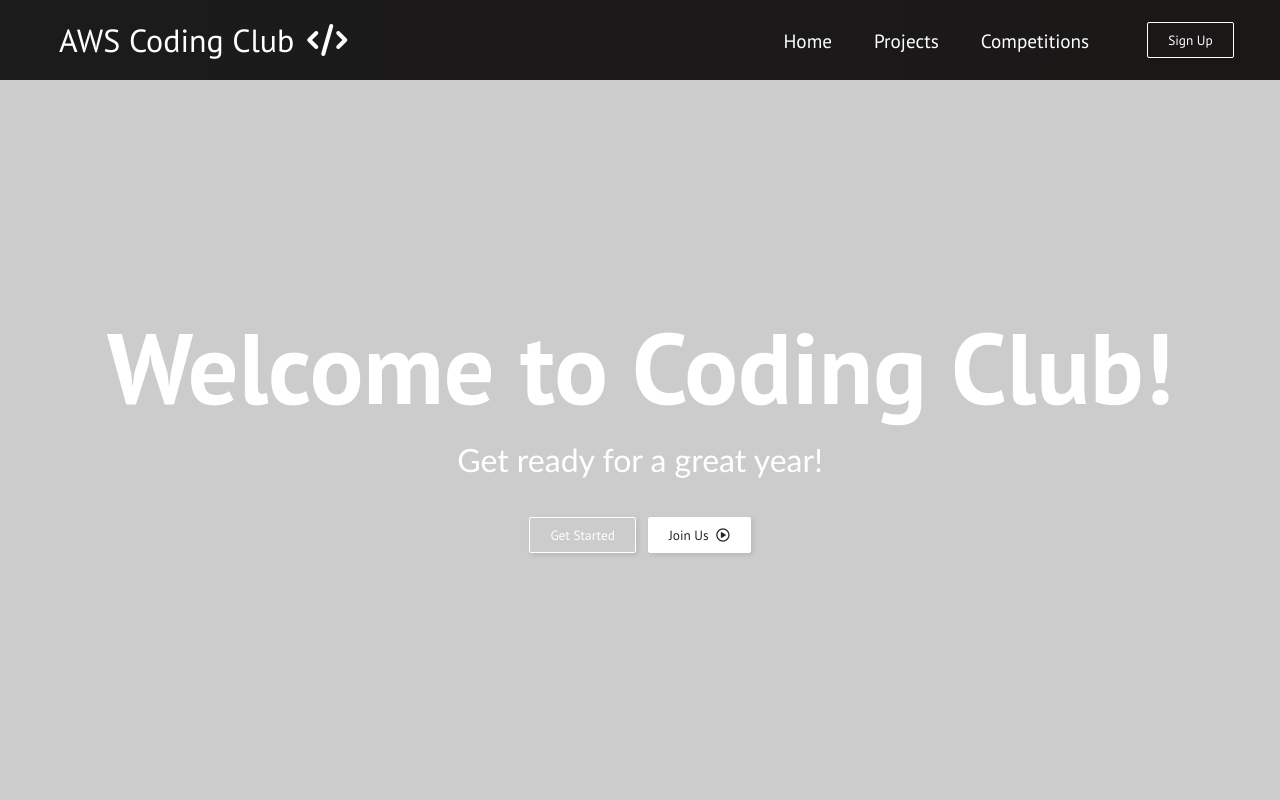
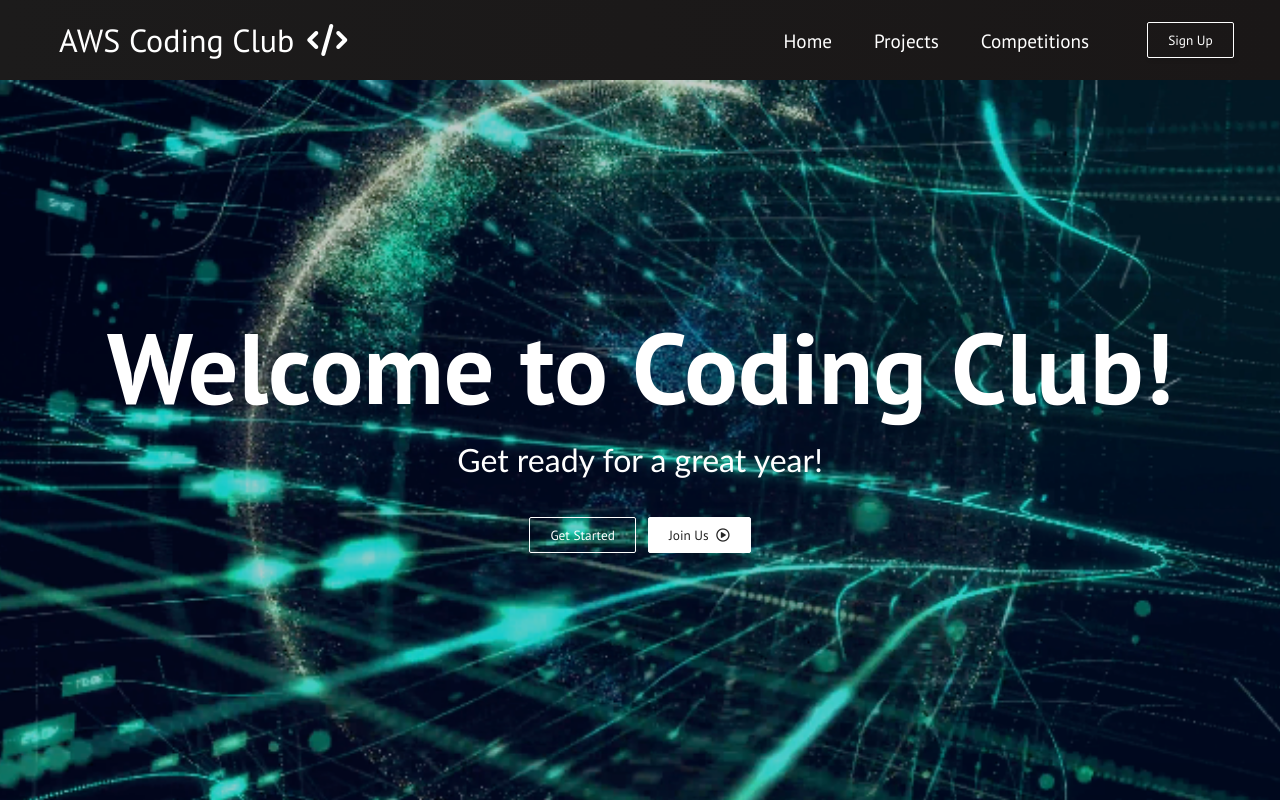
Before and after one commit to boen19906/AWS-Coding-Club-Website, a React (Create React App) app: page / in a window 1280 px wide. Shown: the top 800 px of the page. Built offline with nearby package versions, Linux system fonts and the light colour scheme.

Commit message:
add img background

```diff
--- a/src/components/HeroSection.css
+++ b/src/components/HeroSection.css
@@ -1,4 +1,4 @@
-video {
+img {
     object-fit: cover;
     width: 100%;
     height: 100%;
@@ -8,15 +8,16 @@ video {
 }
 
 .hero-container {
-    /*background: url("/Users/boen_liu/react-website/public/images/img-home.jpg") center/cover no-repeat;*/
     height: 100vh;
     width: 100%;
     display: flex;
     flex-direction: column;
     align-items: center;
-    box-shadow: inset 0 0 0 1000px rgba(0,0,0,0.2);
+    justify-content: center;
+    box-shadow: inset 0 0 0 1000px rgba(0, 0, 0, 0.2);
     object-fit: contain;
-    justify-content: center;
+
+
 }
 
 .hero-container > h1 {
--- a/src/components/HeroSection.js
+++ b/src/components/HeroSection.js
@@ -5,7 +5,7 @@ import "./HeroSection.css";
 export default function HeroSection() {
     return (
         <div className="hero-container">
-
+            <img src="/images/world.png"></img>
             <h1>Welcome to Coding Club!</h1>
             <p>Get ready for a great year!</p>
             <div className="hero-btn">
```
Also changed, not shown: public/images/world.png (added), 13 other files (tests, documents, lock files or other folders).
